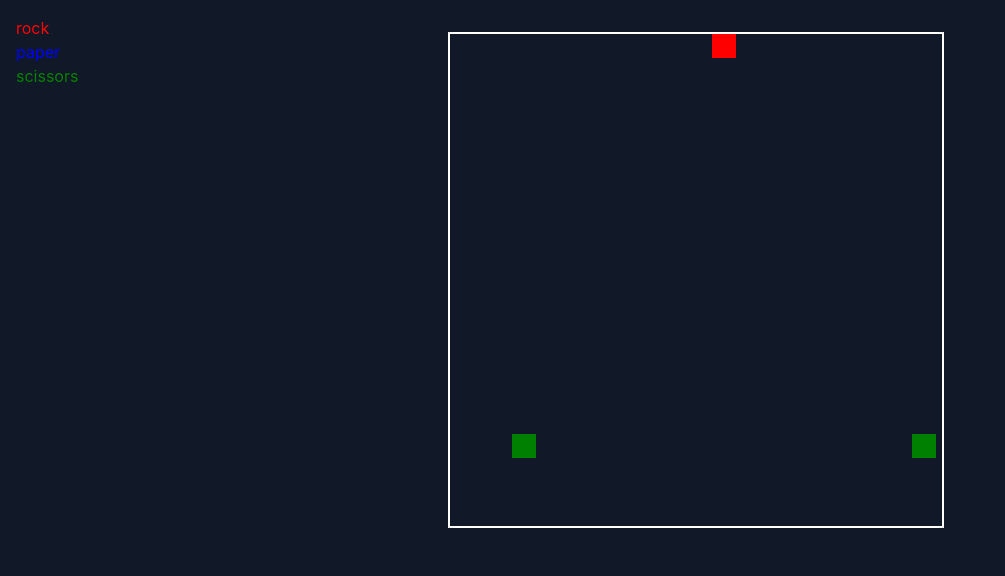
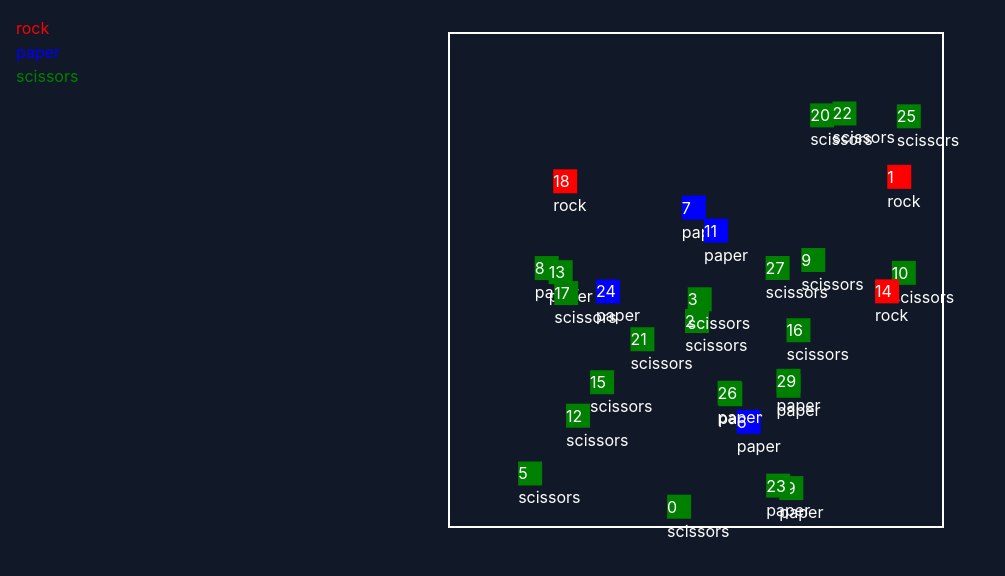
Before and after one commit to 40fathoms/rock-paper-scissors, a React (Vite) app: page / in a window 1280 px wide. Shown: the top 576 px of the page, without its empty margins (0-1005 px from the left). Built offline with nearby package versions, Linux system fonts and the light colour scheme.

Commit message:
fix: fixed an issue that caused the quadTree to reset to a previous state

```diff
--- a/src/classes/quadTree.ts
+++ b/src/classes/quadTree.ts
@@ -57,16 +57,18 @@ class QuadTree {
     this.southwest = null;
   }
 
-  static CreateQuadTree(quadTree: QuadTree) {
-    for (let i = 0; i < 3; i++) {
+  static CreateQuadTree(quadTree: QuadTree, callback?: () => void) {
+    for (let i = 0; i < 100; i++) {
       const point = (() => {
+        const newElement = Math.floor(Math.random() * 3);
+
         // rock
-        if (i === 0) {
+        if (newElement === 0) {
           return new Point(200, 0, `${i}`, 'rock');
         }
 
         // paper
-        if (i === 1) {
+        if (newElement === 1) {
           return new Point(0, 400, `${i}`, 'paper');
         }
 
@@ -76,6 +78,8 @@ class QuadTree {
 
       quadTree.insert(point);
     }
+
+    if (callback) callback();
   }
 
   static GetNumberOfTypes(quadTree: QuadTree) {
--- a/src/components/home/box.tsx
+++ b/src/components/home/box.tsx
@@ -6,7 +6,7 @@ import { RockPaperScissorsContext } from '@/contexts/RockPaperScissorsContext';
 import { cn } from '@/utils/cn';
 
 const Box = () => {
-  const { boxRef, renderedQuadTree } = useContext(RockPaperScissorsContext);
+  const { boxRef, quadTree } = useContext(RockPaperScissorsContext);
 
   return (
     <div
@@ -16,7 +16,7 @@ const Box = () => {
         'sm:h-[31rem] sm:w-[31rem]'
       ])}
     >
-      {Array.from(renderedQuadTree.points.values()).map((point) => (
+      {Array.from(quadTree.current.points.values()).map((point) => (
         <Element
           key={point.id}
           id={point.id}
--- a/src/components/home/element.tsx
+++ b/src/components/home/element.tsx
@@ -16,7 +16,7 @@ interface ElementProps {
   elementType: ElementTypes;
 }
 
-const DETECTION_RANGE = 24; // Define the detection range
+const detectionRange = 24; // Define the detection range
 
 const elementTypeColor: Record<ElementTypes, string> = {
   rock: 'red',
@@ -25,61 +25,56 @@ const elementTypeColor: Record<ElementTypes, string> = {
 };
 
 const Element = ({ id, initialX, initialY, elementType }: ElementProps) => {
-  const {
-    boxRef,
-    quadTree,
-    updateQuadTree,
-    setRenderedQuadTree,
-    renderedQuadTree,
-    updateRenderedQuadTree
-  } = useContext(RockPaperScissorsContext);
-  const direction = useRef({
-    dx: 1,
-    dy: 0
-  });
-  // const direction = useRef(generateRandomCathetuses());
+  const { boxRef, quadTree, updateQuadTree } = useContext(
+    RockPaperScissorsContext
+  );
+  // const direction = useRef({
+  //   dx: 1,
+  //   dy: 0
+  // });
+  const direction = useRef(generateRandomCathetuses());
   const positionRef = useRef(null);
+  const elementTypeRef = useRef(elementType);
 
   const x = useMotionValue(initialX);
   const y = useMotionValue(initialY);
 
-  const handleCollisions = () => {
-    const point = new Point(x.get(), y.get(), id, elementType);
+  const handleCollisions = (point: Point) => {
     const intersectingPoints = quadTree.current.pointsInRange(
       point,
-      DETECTION_RANGE
+      detectionRange
     );
 
     intersectingPoints.forEach((intersectingPoint) => {
       let newElementType = intersectingPoint.elementType;
 
       if (
-        elementType === 'rock' &&
+        elementTypeRef.current === 'rock' &&
         intersectingPoint.elementType === 'scissors'
       ) {
         newElementType = 'rock';
       } else if (
-        elementType === 'rock' &&
+        elementTypeRef.current === 'rock' &&
         intersectingPoint.elementType === 'paper'
       ) {
         newElementType = 'paper';
       } else if (
-        elementType === 'scissors' &&
+        elementTypeRef.current === 'scissors' &&
         intersectingPoint.elementType === 'paper'
       ) {
         newElementType = 'scissors';
       } else if (
-        elementType === 'scissors' &&
+        elementTypeRef.current === 'scissors' &&
         intersectingPoint.elementType === 'rock'
       ) {
         newElementType = 'rock';
       } else if (
-        elementType === 'paper' &&
+        elementTypeRef.current === 'paper' &&
         intersectingPoint.elementType === 'rock'
       ) {
         newElementType = 'paper';
       } else if (
-        elementType === 'rock' &&
+        elementTypeRef.current === 'rock' &&
         intersectingPoint.elementType === 'rock'
       ) {
         newElementType = 'rock';
@@ -94,6 +89,8 @@ const Element = ({ id, initialX, initialY, elementType }: ElementProps) => {
 
       updateQuadTree(newPoint);
 
+      elementTypeRef.current = newElementType;
+
       if (positionRef.current && positionRef.current.style) {
         positionRef.current.style.backgroundColor =
           elementTypeColor[newElementType];
@@ -102,15 +99,15 @@ const Element = ({ id, initialX, initialY, elementType }: ElementProps) => {
   };
 
   const updatePositionInQuadTree = () => {
-    const point = new Point(x.get(), y.get(), id, elementType);
+    const point = new Point(x.get(), y.get(), id, elementTypeRef.current);
     updateQuadTree(point);
-    handleCollisions();
+    handleCollisions(point);
   };
 
-  useRequestAnimationFrame(() => {
-    const occurrences = QuadTree.GetNumberOfTypes(quadTree.current);
-    console.log('occurrences: ', occurrences);
-  });
+  // useRequestAnimationFrame(() => {
+  //   const occurrences = QuadTree.GetNumberOfTypes(quadTree.current);
+  //   console.log('occurrences: ', occurrences);
+  // });
 
   useRequestAnimationFrame(() => {
     updateElementPosition({
@@ -135,9 +132,16 @@ const Element = ({ id, initialX, initialY, elementType }: ElementProps) => {
   return (
     <motion.div
       ref={positionRef}
-      style={{ x, y, backgroundColor: elementTypeColor[elementType] }}
+      style={{
+        x,
+        y,
+        backgroundColor: elementTypeColor[elementTypeRef.current]
+      }}
       className={cn(['absolute h-6 w-6 bg-white'])}
-    />
+    >
+      {id} <br />
+      {elementTypeRef.current}
+    </motion.div>
   );
 };
 
--- a/src/contexts/RockPaperScissorsContext.tsx
+++ b/src/contexts/RockPaperScissorsContext.tsx
@@ -1,11 +1,4 @@
-import type {
-  Dispatch,
-  ElementRef,
-  MutableRefObject,
-  ReactNode,
-  RefObject,
-  SetStateAction
-} from 'react';
+import type { ElementRef, MutableRefObject, ReactNode, RefObject } from 'react';
 import { createContext, useCallback, useEffect, useRef, useState } from 'react';
 
 import type { Point } from '@/classes/quadTree';
@@ -14,10 +7,7 @@ import { QuadTree, Rectangle } from '@/classes/quadTree';
 interface IRockPaperScissorsContext {
   boxRef: RefObject<HTMLDivElement>;
   quadTree: MutableRefObject<QuadTree>;
-  renderedQuadTree: QuadTree;
-  setRenderedQuadTree: Dispatch<SetStateAction<QuadTree | undefined>>;
   updateQuadTree: (point: Point) => void;
-  updateRenderedQuadTree: () => void;
 }
 
 const RockPaperScissorsContext = createContext<IRockPaperScissorsContext>(
@@ -33,44 +23,28 @@ const RockPaperScissorsContextProvider = ({
 }: IRockPaperScissorsContextProvider) => {
   const boxRef = useRef<ElementRef<'div'>>(null);
   const quadTree = useRef(new QuadTree(new Rectangle(0, 0, 600, 600), 30));
-
-  const [renderedQuadTree, setRenderedQuadTree] = useState<QuadTree>();
+  const [isInitialized, setIsInitialized] = useState(false);
 
   // useState [...new rock, ...new paper, ...new scissors] default points
 
-  useEffect(() => {
-    QuadTree.CreateQuadTree(quadTree.current);
-    setRenderedQuadTree(quadTree.current);
+  const initializeQuadTree = useCallback(() => {
+    setIsInitialized(true);
   }, []);
 
   const updateQuadTree = useCallback((point: Point) => {
     quadTree.current.update(point);
   }, []);
 
-  const updateRenderedQuadTree = useCallback(() => {
-    setRenderedQuadTree((previousQuadTree) => {
-      if (!previousQuadTree) return;
+  useEffect(() => {
+    QuadTree.CreateQuadTree(quadTree.current, initializeQuadTree);
+  }, [initializeQuadTree]);
 
-      const newQuadTree = new QuadTree(
-        previousQuadTree.boundary,
-        previousQuadTree.capacity
-      );
-
-      newQuadTree.points = new Map(quadTree.current.points);
-
-      return newQuadTree;
-    });
-  }, []);
-
-  return renderedQuadTree ? (
+  return isInitialized ? (
     <RockPaperScissorsContext.Provider
       value={{
         boxRef,
         quadTree,
-        renderedQuadTree,
-        setRenderedQuadTree,
-        updateQuadTree,
-        updateRenderedQuadTree
+        updateQuadTree
       }}
     >
       {children}
```
